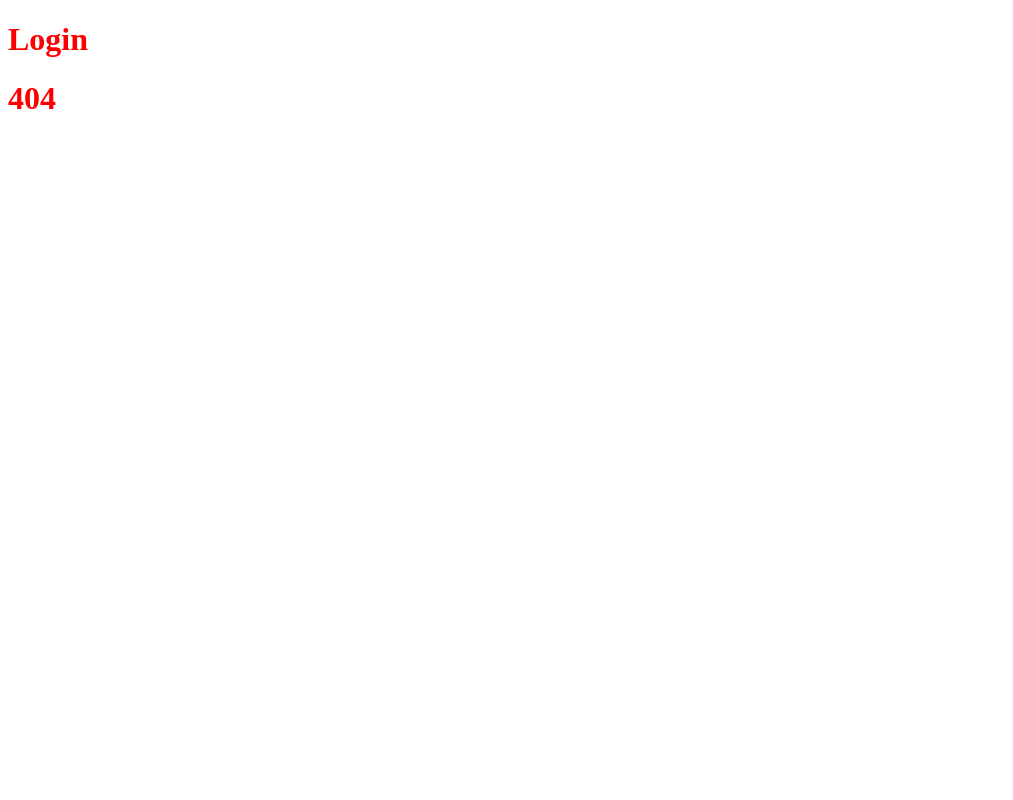
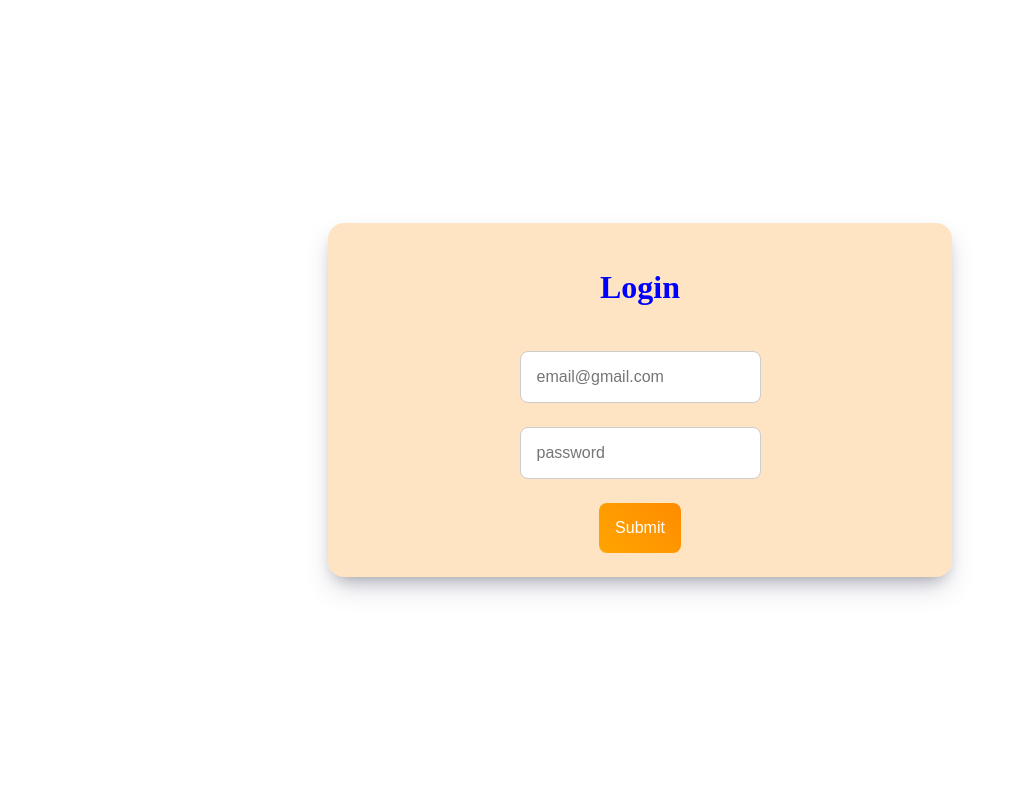
Before and after one commit to jkbPolec/WdPAI_2025, a PHP site: page /login in a window 1280 px wide. Before the commit the part shown is almost empty. Shown: the whole page, without its empty margins (0-1013 px from the left). Run offline with PHP 8.4, Linux system fonts and the light colour scheme.

Commit message:
Lab 3 part 2

```diff
--- a/Routing.php
+++ b/Routing.php
@@ -17,23 +17,18 @@ class Routing
 
   public static function run(string $path)
   {
-
     switch ($path) {
       case 'dashboard':
         include 'public/views/dashboard.html';
         break;
       case 'login':
-
+      case 'register':
         $controller = Routing::$routes[$path]['controller'];
         $action = Routing::$routes[$path]['action'];
 
         $controllerObj = new $controller;
         $controllerObj->$action();
 
-      case 'register':
-        $controller = Routing::$routes[$path]['controller'];
-        $controllerObj = new $controller;
-        $controllerObj->register();
         break;
       default:
         include 'public/views/404.html';
--- a/public/styles/dashboard.css
+++ b/public/styles/dashboard.css
@@ -1,3 +1,3 @@
 h1 {
-  color: blue;
+  color: red;
 }
--- /dev/null
+++ b/public/styles/login.css
@@ -0,0 +1,52 @@
+body {
+  display: flex;
+  justify-content: center;
+  align-items: center;
+}
+
+form {
+  background-color: bisque;
+  border-radius: 1rem;
+  padding: 1.5rem;
+
+  width: 45vw;
+
+  display: flex;
+  justify-content: center;
+  align-items: center;
+  flex-direction: column;
+  gap: 1.5rem;
+
+  box-shadow: rgba(50, 50, 93, 0.25) 0px 13px 27px -5px, rgba(0, 0, 0, 0.3) 0px 8px 16px -8px;
+}
+
+input,
+button {
+  padding: 1rem;
+  border-radius: 0.5rem;
+  border: none;
+  font-size: 1rem;
+  outline: none;
+}
+
+input {
+  border: 1px solid #ccc;
+}
+
+button {
+  background: linear-gradient(45deg, #FFA500, #FF8C00);
+  color: white;
+  cursor: pointer;
+  transition: transform 0.2s;
+}
+
+button:hover {
+  transform: scale(1.1);
+}
+
+@media screen and (max-width: 480px) {
+  form {
+    width: 100vw;
+  }
+
+}
--- a/public/styles/main.css
+++ b/public/styles/main.css
@@ -1,3 +1,8 @@
 h1 {
-  color: red;
+  color: blue;
 }
+
+body {
+  height: 100vh;
+  margin: 0;
+}
--- a/public/views/login.html
+++ b/public/views/login.html
@@ -5,13 +5,19 @@
   <meta charset="UTF-8">
   <meta name="viewport" content="width=device-width, initial-scale=1.0">
   <link rel="stylesheet" type="text/css" href="public/styles/main.css">
+  <link rel="stylesheet" type="text/css" href="public/styles/login.css">
   <title>Login</title>
 
 </head>
 
 <body>
 
-  <h1>Login</h1>
+  <form action="">
+    <h1>Login</h1>
+    <input type="email" id="email" name="email" required placeholder="email@gmail.com">
+    <input type="password" id="password" name="password" required placeholder="password">
+    <button type="submit">Submit</button>
+  </form>
 
 </body>
 
```
